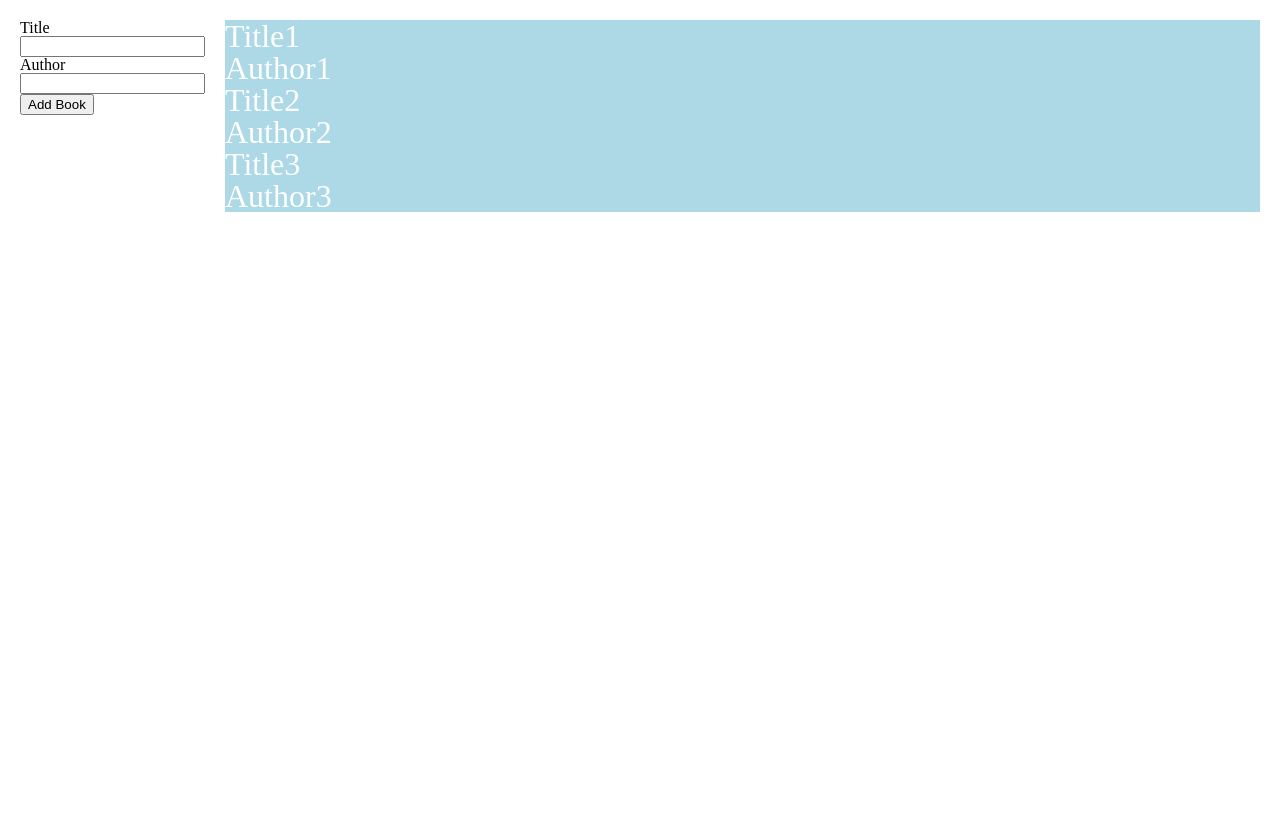
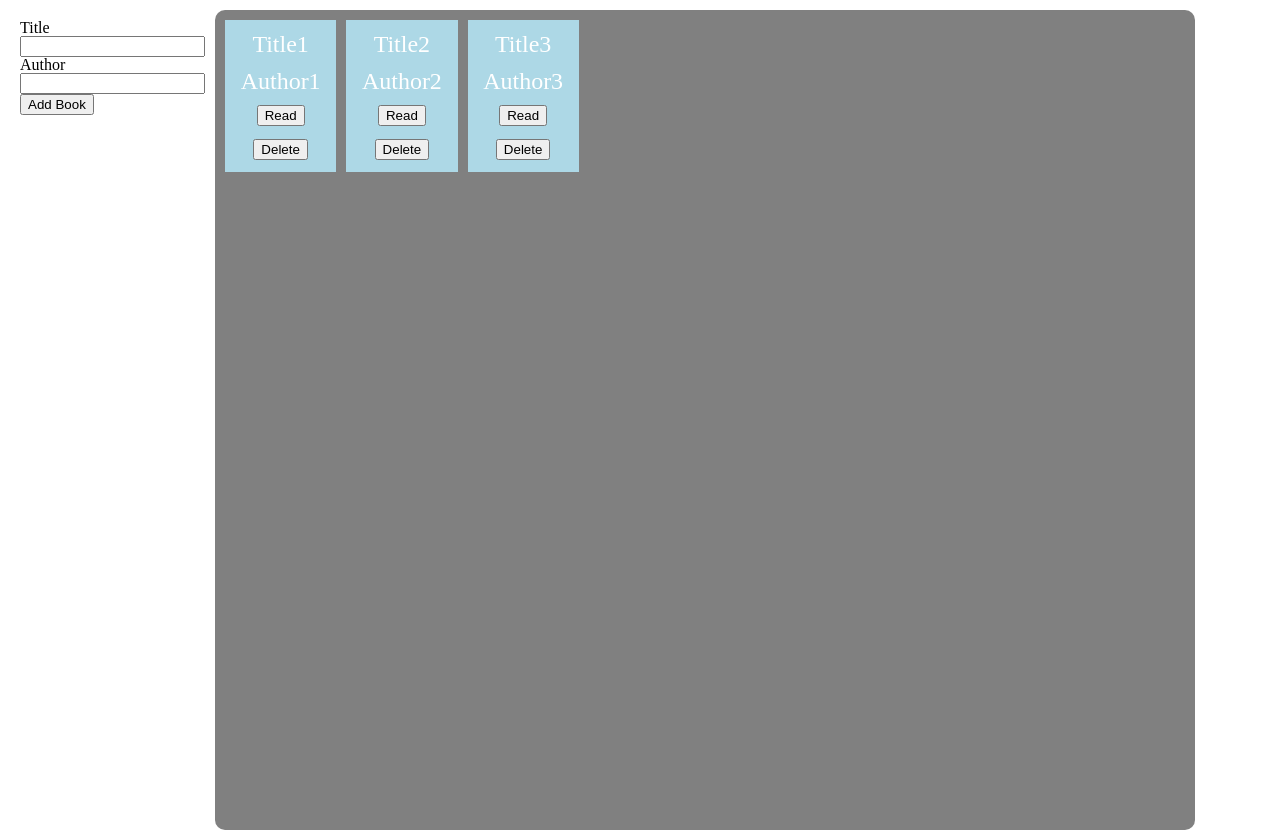
Before and after one commit to jyecs/library, a plain HTML site: page index.html in a window 1280 px wide. Before the commit the page ends 800 px from the top, so only its background shows below. Drawn offline with Linux system fonts and the light colour scheme.

Commit message:
Added read and delete functionality, style changes to library using grid

```diff
--- a/index.html
+++ b/index.html
@@ -16,7 +16,7 @@
             <button type="submit">Add Book</button>
         </form>
     </div>
-    <div class="library padding-10x4"></div>
+    <div class="library padding-10x4 soft-border"></div>
     <script src="script.js"></script>
 </body>
 </html>
--- a/script.js
+++ b/script.js
@@ -27,17 +27,39 @@ addBookToLibrary(book3);
 
 function renderLibrary() {
     let library = document.querySelector(".library");
-    library.replaceChildren();
+    library.replaceChildren()
+    let count = 0;
     myLibrary.forEach(book => {
+        let indexOfLibrary = count;
+        count++;
         let bookContainer = document.createElement("div");
         let bookTitle = document.createElement("p");
         let bookAuthor = document.createElement("p");
+        let readBookButton = document.createElement("button");
+        readBookButton.setAttribute("data-book-index", indexOfLibrary);
+        let deleteBookButton = document.createElement("button");
+        deleteBookButton.setAttribute("data-book-index", indexOfLibrary);
+
+        deleteBookButton.addEventListener("click", e=> {
+            myLibrary.splice(e.target.getAttribute("data-book-index"), 1);
+            renderLibrary();
+        });
+
+        readBookButton.addEventListener("click", e=> {
+            myLibrary[e.target.getAttribute("data-book-index")].toggleIsRead();
+            console.log(myLibrary);
+            renderLibrary();
+        });
 
         bookTitle.innerHTML = `${book.title}`;
         bookAuthor.innerHTML = `${book.author}`;
+        readBookButton.innerHTML = "Read";
+        deleteBookButton.innerHTML = "Delete";
 
         bookContainer.appendChild(bookTitle);
         bookContainer.appendChild(bookAuthor);
+        bookContainer.appendChild(readBookButton);
+        bookContainer.appendChild(deleteBookButton);
 
         bookContainer.classList.add("book");
         library.appendChild(bookContainer);
--- a/styles.css
+++ b/styles.css
@@ -50,14 +50,32 @@ table {
 .book {
     background-color: lightblue;
     color: white;
-    font-size: 2rem;
+    font-size: 1.5rem;
+    display: flex;
+    flex-direction: column;
+    align-items: center;
+    justify-content: space-evenly;
 }
 
 .padding-10x4 {
     padding: 10px 10px 10px 10px;
 }
 
+.soft-border {
+    border-radius: 10px;
+}
+
 body {
     display: grid;
     grid-template-columns: 1fr 6fr;
 }
+
+.library {
+    height: 50rem;
+    width: 60rem;
+    display: grid;
+    gap: 10px;
+    grid-template-columns: repeat(8, 1fr);
+    grid-template-rows: repeat(5, 1fr);
+    background-color: grey;
+}
```
